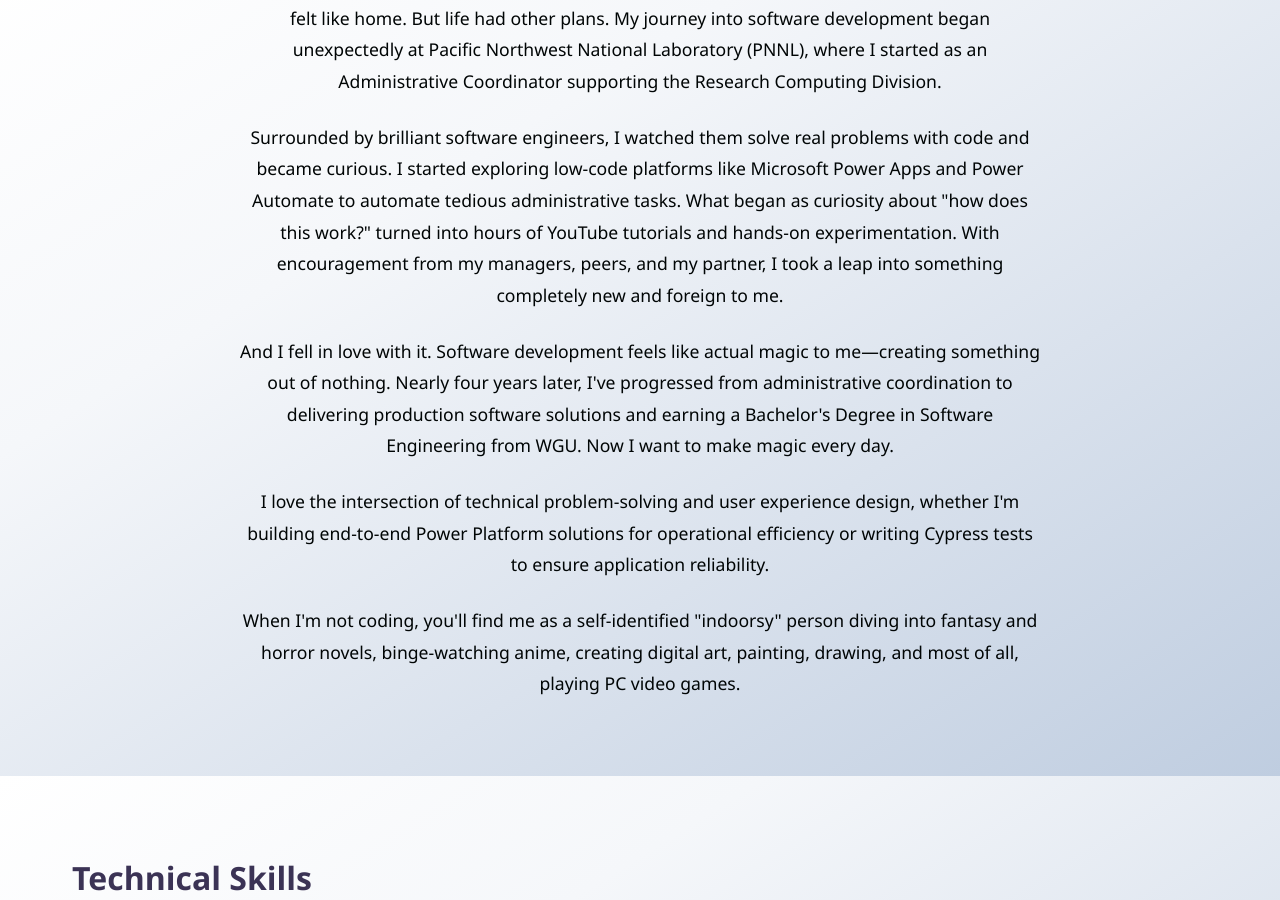
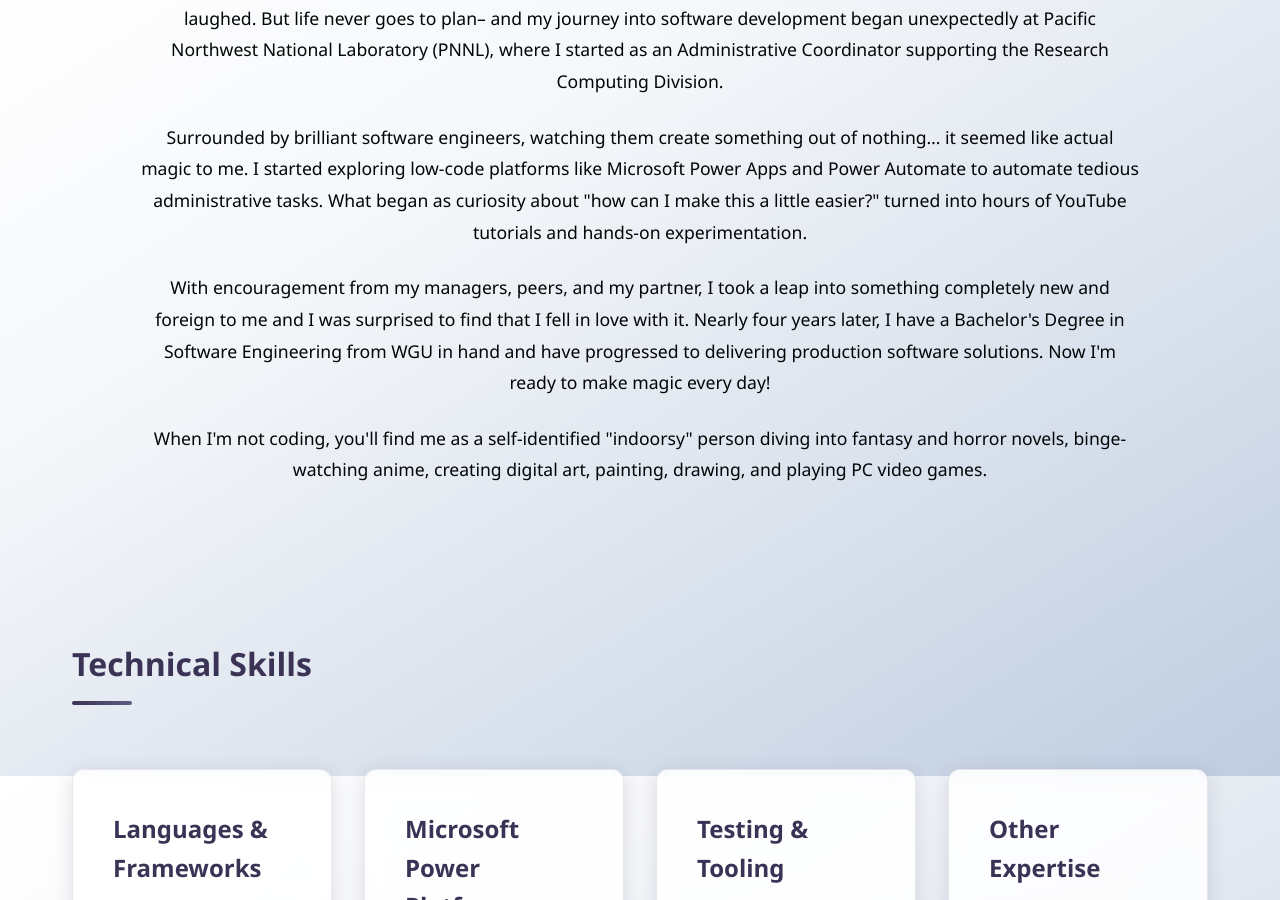
Before and after one commit to abrow2504/AlexBrownSoftwareDeveloper, a React (Vite) app: page / in a window 1280 px wide. Shown: the part 824-1724 px from the top of the page. Built offline with nearby package versions, Linux system fonts and the light colour scheme.

Commit message:
about me

```diff
--- a/src/App.css
+++ b/src/App.css
@@ -473,7 +473,7 @@
 }
 
 .about p {
-  max-width: 800px;
+  max-width: 1000px;
   margin: 0 auto 1.5rem;
   font-size: 1.1rem;
   line-height: 1.8;
--- a/src/App.tsx
+++ b/src/App.tsx
@@ -106,28 +106,17 @@
           <div className="container">
             <h2>About Me</h2>
             <p>
-              I never imagined myself in tech. I always saw my future in the arts or writing—anything creative felt like home.
-              But life had other plans. My journey into software development began unexpectedly at Pacific Northwest National Laboratory (PNNL),
-              where I started as an Administrative Coordinator supporting the Research Computing Division.
+              I never imagined myself in tech. If you'd told younger me that I'd have a Software Engineering degree one day, I'd have laughed. But life never goes to plan– and my journey into software development began unexpectedly at Pacific Northwest National Laboratory (PNNL), where I started as an Administrative Coordinator supporting the Research Computing Division.
             </p>
             <p>
-              Surrounded by brilliant software engineers, I watched them solve real problems with code and became curious.
-              I started exploring low-code platforms like Microsoft Power Apps and Power Automate to automate tedious administrative tasks.
-              What began as curiosity about "how does this work?" turned into hours of YouTube tutorials and hands-on experimentation.
-              With encouragement from my managers, peers, and my partner, I took a leap into something completely new and foreign to me.
+              Surrounded by brilliant software engineers, watching them create something out of nothing… it seemed like actual magic to me. I started exploring low-code platforms like Microsoft Power Apps and Power Automate to automate tedious administrative tasks. What began as curiosity about "how can I make this a little easier?" turned into hours of YouTube tutorials and hands-on experimentation.
             </p>
             <p>
-              And I fell in love with it. Software development feels like actual magic to me—creating something out of nothing.
-              Nearly four years later, I've progressed from administrative coordination to delivering production software solutions
-              and earning a Bachelor's Degree in Software Engineering from WGU. Now I want to make magic every day.
+              With encouragement from my managers, peers, and my partner, I took a leap into something completely new and foreign to me and I was surprised to find that I fell in love with it. Nearly four years later, I have a Bachelor's Degree in Software Engineering from WGU in hand and have progressed to delivering production software solutions. Now I'm ready to make magic every day!
             </p>
+
             <p>
-              I love the intersection of technical problem-solving and user experience design, whether I'm building end-to-end
-              Power Platform solutions for operational efficiency or writing Cypress tests to ensure application reliability.
-            </p>
-            <p>
-              When I'm not coding, you'll find me as a self-identified "indoorsy" person diving into fantasy and horror novels,
-              binge-watching anime, creating digital art, painting, drawing, and most of all, playing PC video games.
+              When I'm not coding, you'll find me as a self-identified "indoorsy" person diving into fantasy and horror novels, binge-watching anime, creating digital art, painting, drawing, and playing PC video games.
             </p>
           </div>
         </section>
```
Also changed, not shown: 5 other files (tests, documents, lock files or other folders).
